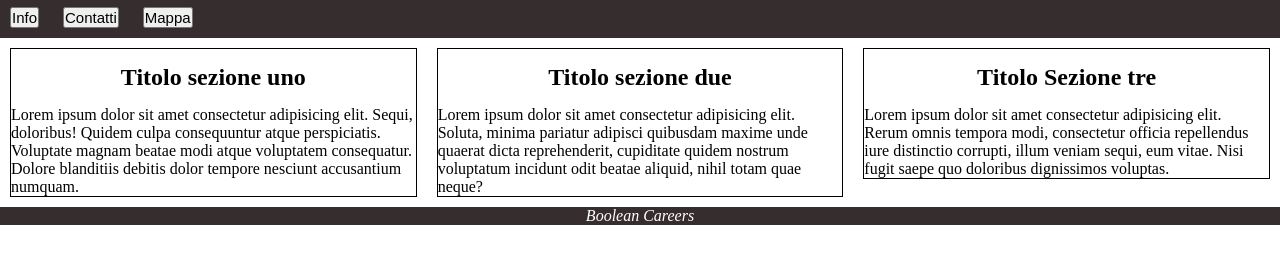
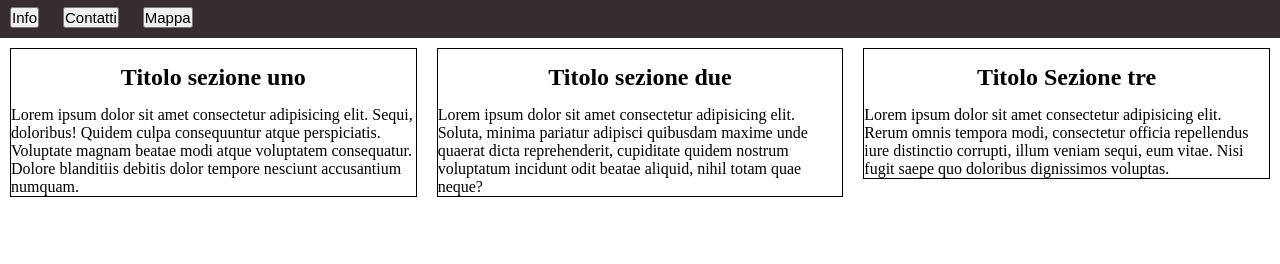
Before and after one commit to BrunoCanini/htmlcss-hello, a plain HTML site: page index.html in a window 1280 px wide. Shown: the part 72-336 px from the top of the page. Drawn offline with Linux system fonts and the light colour scheme.

Commit message:
Revert "Fine Footer"
This reverts commit c2180205928d6bf5b408fd8f59f5c71c7edbe561.

```diff
--- a/index.html
+++ b/index.html
@@ -35,9 +35,5 @@
         </section>
     </main>
 
-    <footer>
-        <span>Boolean Careers</span>
-    </footer>
-
 </body>
 </html>
--- a/style.css
+++ b/style.css
@@ -47,11 +47,3 @@ main{
 }
 
 /*Fine Main*/
-/*Inizio Footer*/
-
-footer{
-    background-color: rgb(54, 46, 46);
-    color: white;
-    text-align: center;
-    font-style: italic;
-}
```
